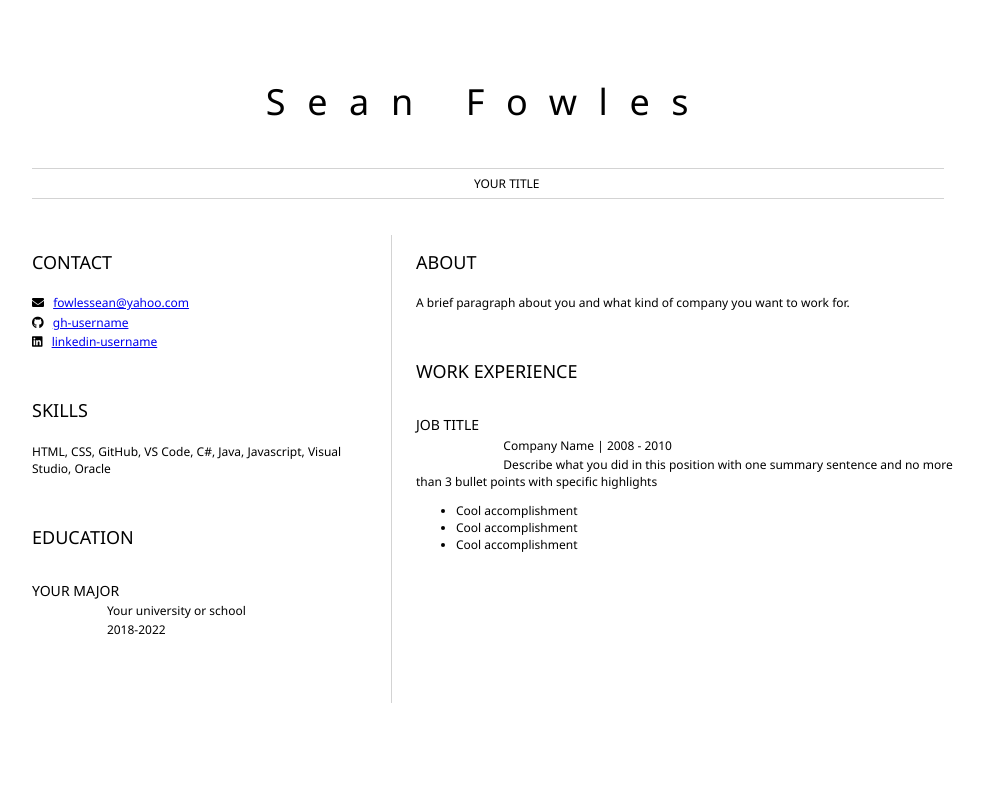
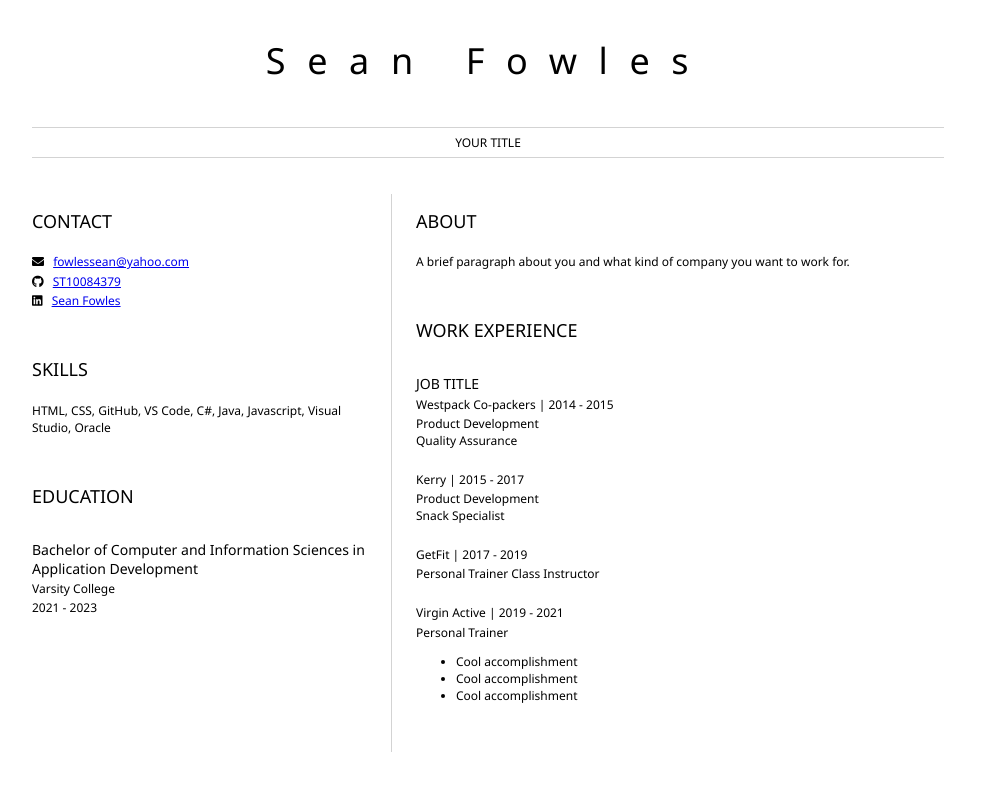
Before and after one commit to ST10084379/myResume, a plain HTML site: page index.html in a window 1280 px wide. Shown: the whole page, without its empty margins (152-1136 px from the left). Drawn offline with Linux system fonts and the light colour scheme.

Commit message:
second commit

```diff
--- a/index.html
+++ b/index.html
@@ -5,14 +5,12 @@
 <link rel="stylesheet" href="https://cdnjs.cloudflare.com/ajax/libs/font-awesome/5.15.4/css/all.min.css">
 </head>
 
-
-
-    <body>
+<body>
 <header id="header">
 <!-- resume header with your name and title -->
 <h1>Sean Fowles</h1>
 <hr>
-            YOUR TITLE
+YOUR TITLE
 <hr>
 </header>
 <main>
@@ -22,15 +20,16 @@
 <!-- contact info including social media -->
 <p>
 <i class="fa fa-envelope" aria-hidden="true"></i>
-<a href="mailto:your-email@example.com">fowlessean@yahoo.com</a>
+<a href="mailto:fowlessean@yahoo.com">fowlessean@yahoo.com</a>
 </p>
 <p>
 <i class="fab fa-github" aria-hidden="true"></i>
-<a href="github.com/gh-username">gh-username</a>
+<a href="github.com/gh-username">ST10084379
+</a>
 </p>
 <p>
 <i class="fab fa-linkedin" aria-hidden="true"></i>
-<a href="linkedin.com/linkedin-Sean Fowles">linkedin-username</a>
+<a href="linkedin.com/linkedin-Sean Fowles">Sean Fowles</a>
 </p>
 </section>
 <section>
@@ -41,12 +40,12 @@
 <section>
 <h2>EDUCATION</h2>
 <!-- your education -->
-<h3>YOUR MAJOR</h3>
+<h3>Bachelor of Computer and Information Sciences in Application Development</h3>
 <p>
-                        Your university or school
+Varsity College
 </p>
 <p>
-                        2018-2022
+2021 - 2023
 </p>
 </section>
 </article>
@@ -61,10 +60,36 @@
 <!-- your work experience -->
 <h3>JOB TITLE</h3>
 <p>
-                            Company Name | 2008 - 2010
+     Westpack Co-packers | 2014 - 2015
 </p>
 <p>
-                            Describe what you did in this position with one summary sentence and no more than 3 bullet points with specific highlights
+Product Development
+<br>
+Quality Assurance
+</p>
+<br>
+<p>
+    Kerry | 2015 - 2017
+</p>
+<p>
+Product Development
+<br>
+Snack Specialist
+</p>
+<br>
+<p>
+    GetFit | 2017 - 2019
+</p>
+<p>
+Personal Trainer
+Class Instructor
+</p>
+<br>
+<p>
+    Virgin Active | 2019 - 2021
+</p>
+<p>
+Personal Trainer
 </p>
 <ul>
 <li>Cool accomplishment</li>
```
